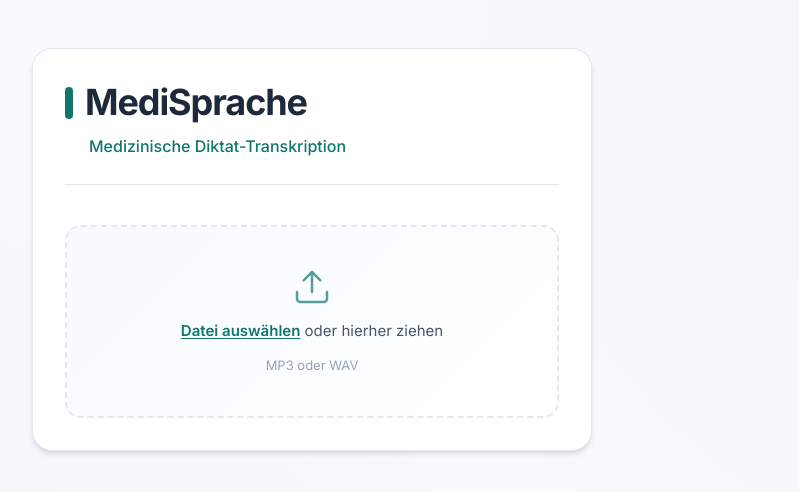
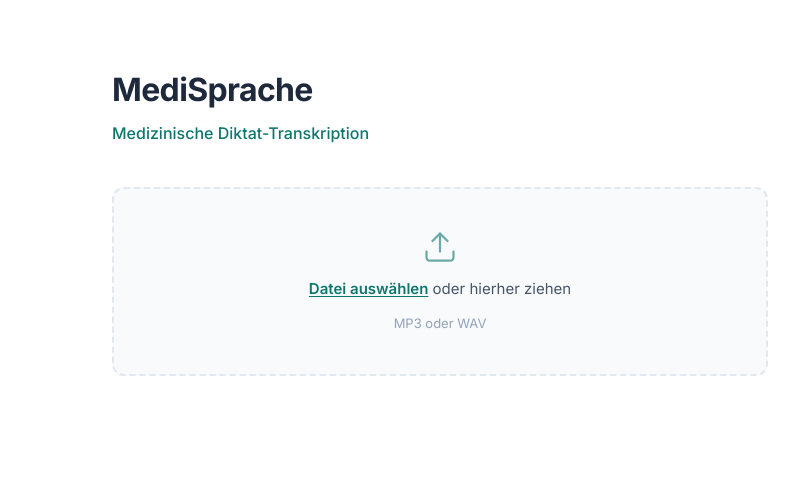
Before and after one commit to rahulkvr/MediSprache, a Next.js app in the folder frontend/: page / in a window 1280 px wide. Shown: the top 492 px of the page, without its empty margins (200-999 px from the left). Built offline with nearby package versions, Linux system fonts and the light colour scheme.

Commit message:
style: revert to minimal design
Remove gradients, accent bars, and card boxes for clean interface.

Co-authored-by: Rahul Padinhappurath Bharathan <44444437+rahulkvr@users.noreply.github.com>

```diff
--- a/frontend/app/globals.css
+++ b/frontend/app/globals.css
@@ -1,7 +1,6 @@
 @import url('https://fonts.googleapis.com/css2?family=Inter:wght@400;500;600;700&display=swap');
 
 :root {
-  /* Colors - professional medical palette */
   --primary: #0f766e;
   --primary-light: #14b8a6;
   --primary-dark: #0d5d56;
@@ -13,10 +12,8 @@
   --bg-page: #ffffff;
   --bg-subtle: #f8fafc;
   --bg-hover: #f1f5f9;
-  --bg-card: #ffffff;
 
   --border-color: #e2e8f0;
-  --border-light: #f1f5f9;
 
   --accent: #0f766e;
   --accent-light: #ccfbf1;
@@ -26,12 +23,8 @@
   --error-bg: #fef2f2;
 
   --success: #059669;
-
-  --shadow-sm: 0 1px 2px 0 rgb(0 0 0 / 0.05);
-  --shadow-md: 0 4px 6px -1px rgb(0 0 0 / 0.1), 0 2px 4px -2px rgb(0 0 0 / 0.1);
 }
 
-/* Reset */
 *, *::before, *::after {
   box-sizing: border-box;
   margin: 0;
@@ -40,22 +33,17 @@
 
 html {
   font-size: 16px;
-  -webkit-text-size-adjust: 100%;
 }
 
 body {
   font-family: 'Inter', -apple-system, BlinkMacSystemFont, 'Segoe UI', sans-serif;
-  background-color: var(--bg-subtle);
-  background-image:
-    radial-gradient(circle at 100% 0%, rgba(15, 118, 110, 0.03) 0%, transparent 50%),
-    radial-gradient(circle at 0% 100%, rgba(15, 118, 110, 0.03) 0%, transparent 50%);
+  background-color: var(--bg-page);
   color: var(--text-primary);
   min-height: 100vh;
   line-height: 1.6;
   -webkit-font-smoothing: antialiased;
 }
 
-/* Accessibility */
 .skip-link {
   position: absolute;
   top: -100px;
@@ -73,81 +61,54 @@ body {
   top: 1rem;
 }
 
-/* Layout */
 .app-container {
   min-height: 100vh;
-  display: flex;
-  flex-direction: column;
 }
 
 .main-content {
-  max-width: 880px;
-  width: 100%;
+  max-width: 720px;
   margin: 0 auto;
-  padding: 2rem 1rem 3rem;
-  flex: 1;
+  padding: 3rem 1.5rem 4rem;
 }
 
 @media (min-width: 640px) {
   .main-content {
-    padding: 3rem 2rem 4rem;
+    padding: 4rem 2rem 5rem;
   }
 }
 
-/* Page header */
+/* Header */
 .page-header {
   margin-bottom: 2.5rem;
-  padding-bottom: 1.5rem;
-  border-bottom: 1px solid var(--border-color);
 }
 
 .page-title {
-  font-size: 2.25rem;
+  font-size: 2rem;
   font-weight: 700;
   color: var(--text-primary);
-  letter-spacing: -0.03em;
-  line-height: 1.2;
-  display: flex;
-  align-items: center;
-  gap: 0.75rem;
-}
-
-.page-title::before {
-  content: '';
-  display: inline-block;
-  width: 8px;
-  height: 32px;
-  background: var(--primary);
-  border-radius: 4px;
+  letter-spacing: -0.02em;
 }
 
 .page-subtitle {
   font-size: 1rem;
   color: var(--primary);
-  margin-top: 0.625rem;
-  margin-left: 1.5rem;
+  margin-top: 0.375rem;
   font-weight: 500;
 }
 
-/* Upload view */
+/* Upload */
 .upload-view {
-  max-width: 560px;
-  background: var(--bg-card);
-  border-radius: 20px;
-  padding: 2rem;
-  box-shadow: var(--shadow-md);
-  border: 1px solid var(--border-color);
+  max-width: 100%;
 }
 
-/* File dropzone */
 .file-dropzone {
   border: 2px dashed var(--border-color);
-  border-radius: 16px;
+  border-radius: 12px;
   padding: 2.5rem 1.5rem;
   text-align: center;
   cursor: pointer;
-  transition: all 0.2s ease;
-  background: linear-gradient(135deg, var(--bg-subtle) 0%, var(--bg-page) 100%);
+  transition: all 0.15s ease;
+  background: var(--bg-subtle);
 }
 
 .file-dropzone:hover,
@@ -160,18 +121,12 @@ body {
   border-color: var(--primary);
   background: var(--accent-bg);
   border-style: solid;
-  transform: scale(1.01);
 }
 
 .file-dropzone.disabled {
   opacity: 0.6;
   cursor: not-allowed;
   pointer-events: none;
-}
-
-.file-dropzone:focus-visible {
-  outline: 2px solid var(--text-primary);
-  outline-offset: 2px;
 }
 
 .file-input-hidden {
@@ -186,10 +141,10 @@ body {
 }
 
 .icon-upload {
-  width: 40px;
-  height: 40px;
+  width: 36px;
+  height: 36px;
   color: var(--primary);
-  opacity: 0.7;
+  opacity: 0.6;
 }
 
 .dropzone-text {
@@ -212,13 +167,12 @@ body {
 .file-selected {
   display: flex;
   align-items: center;
-  justify-content: flex-start;
   gap: 0.625rem;
   color: var(--text-primary);
 }
 
 .file-selected svg {
-  color: var(--success);
+  color: var(--primary);
   flex-shrink: 0;
 }
 
@@ -238,7 +192,6 @@ body {
   border-radius: 6px;
   color: var(--error);
   cursor: pointer;
-  flex-shrink: 0;
   transition: all 0.15s ease;
   margin-left: auto;
 }
@@ -248,29 +201,17 @@ body {
   color: white;
 }
 
-.btn-clear-file:focus-visible {
-  outline: 2px solid var(--error);
-  outline-offset: 2px;
-}
-
 .btn-clear-file:disabled {
   opacity: 0.5;
   cursor: not-allowed;
 }
 
-.btn-clear-file svg {
-  width: 16px;
-  height: 16px;
-}
-
 /* Audio preview */
 .audio-preview {
   margin-top: 1rem;
-  padding: 1rem 1.25rem;
-  background: var(--bg-card);
-  border-radius: 12px;
-  border: 1px solid var(--border-color);
-  box-shadow: var(--shadow-sm);
+  padding: 0.75rem 1rem;
+  background: var(--bg-subtle);
+  border-radius: 8px;
 }
 
 .audio-preview audio {
@@ -278,46 +219,33 @@ body {
   height: 40px;
 }
 
-/* Upload section */
+/* Buttons */
 .upload-section {
   display: flex;
   flex-direction: column;
   gap: 1rem;
 }
 
-/* Buttons */
 .btn-primary {
   display: inline-flex;
   align-items: center;
   justify-content: center;
   gap: 0.5rem;
   width: 100%;
-  padding: 1rem 1.5rem;
+  padding: 0.875rem 1.25rem;
   background: var(--primary);
   color: white;
   font-family: inherit;
-  font-size: 1rem;
+  font-size: 0.9375rem;
   font-weight: 600;
   border: none;
-  border-radius: 12px;
+  border-radius: 8px;
   cursor: pointer;
-  transition: all 0.2s ease;
-  box-shadow: var(--shadow-sm);
+  transition: background 0.15s ease;
 }
 
 .btn-primary:hover {
   background: var(--primary-dark);
-  box-shadow: var(--shadow-md);
-  transform: translateY(-1px);
-}
-
-.btn-primary:active {
-  transform: translateY(0);
-}
-
-.btn-primary:focus-visible {
-  outline: 2px solid var(--primary);
-  outline-offset: 2px;
 }
 
 .btn-secondary {
@@ -325,28 +253,22 @@ body {
   align-items: center;
   justify-content: center;
   gap: 0.5rem;
-  padding: 0.75rem 1.25rem;
-  background: var(--bg-card);
+  padding: 0.625rem 1rem;
+  background: var(--bg-page);
   color: var(--text-primary);
   font-family: inherit;
-  font-size: 0.9375rem;
+  font-size: 0.875rem;
   font-weight: 500;
   border: 1px solid var(--border-color);
-  border-radius: 10px;
+  border-radius: 6px;
   cursor: pointer;
-  transition: all 0.2s ease;
-  box-shadow: var(--shadow-sm);
+  transition: all 0.15s ease;
 }
 
 .btn-secondary:hover {
   background: var(--bg-subtle);
   border-color: var(--primary);
   color: var(--primary);
-}
-
-.btn-secondary:focus-visible {
-  outline: 2px solid var(--primary);
-  outline-offset: 2px;
 }
 
 .btn-icon {
@@ -369,27 +291,20 @@ body {
   color: var(--text-primary);
 }
 
-.btn-icon:focus-visible {
-  outline: 2px solid var(--text-primary);
-  outline-offset: 2px;
-}
-
-/* Processing state */
+/* Processing */
 .processing-state {
   display: flex;
   align-items: center;
   justify-content: center;
-  gap: 0.875rem;
-  padding: 1.25rem;
-  background: var(--accent-bg);
-  border-radius: 12px;
+  gap: 0.75rem;
+  padding: 1rem;
   color: var(--primary);
 }
 
 .processing-spinner {
-  width: 22px;
-  height: 22px;
-  border: 2.5px solid var(--accent-light);
+  width: 20px;
+  height: 20px;
+  border: 2px solid var(--accent-light);
   border-top-color: var(--primary);
   border-radius: 50%;
   animation: spin 0.8s linear infinite;
@@ -404,7 +319,7 @@ body {
   font-weight: 500;
 }
 
-/* Error alert */
+/* Error */
 .alert-error {
   display: flex;
   align-items: flex-start;
@@ -422,48 +337,38 @@ body {
   margin-top: 1px;
 }
 
-/* Tab navigation */
+/* Tabs */
 .tab-nav {
   display: flex;
   align-items: center;
-  gap: 0.5rem;
-  margin-top: 2.5rem;
+  gap: 0.25rem;
+  margin-top: 2rem;
   margin-bottom: 1.5rem;
-  padding: 0.375rem;
-  background: var(--bg-subtle);
-  border-radius: 12px;
-  width: fit-content;
 }
 
 .tab-btn {
-  padding: 0.625rem 1.25rem;
+  padding: 0.5rem 1rem;
   background: transparent;
   color: var(--text-secondary);
   font-family: inherit;
   font-size: 0.9375rem;
   font-weight: 500;
   border: none;
-  border-radius: 8px;
+  border-radius: 6px;
   cursor: pointer;
-  transition: all 0.2s ease;
+  transition: all 0.15s ease;
 }
 
 .tab-btn:hover {
+  background: var(--bg-hover);
   color: var(--text-primary);
 }
 
 .tab-btn.active {
-  background: var(--bg-card);
+  background: var(--accent-light);
   color: var(--primary);
-  box-shadow: var(--shadow-sm);
 }
 
-.tab-btn:focus-visible {
-  outline: 2px solid var(--primary);
-  outline-offset: 2px;
-}
-
-/* Tab content */
 .tab-content {
   padding: 1rem 0;
   min-height: 60px;
@@ -472,19 +377,14 @@ body {
 .transcription-content,
 .notes-content {
   font-size: 0.9375rem;
+  line-height: 1.7;
 }
 
-/* Result view */
+/* Results */
 .result-view {
   max-width: 100%;
-  background: var(--bg-card);
-  border-radius: 20px;
-  padding: 2.5rem;
-  box-shadow: var(--shadow-md);
-  border: 1px solid var(--border-color);
 }
 
-/* Summary container */
 .summary-container {
   margin-bottom: 0;
 }
@@ -494,31 +394,16 @@ body {
   align-items: flex-start;
   justify-content: space-between;
   gap: 1rem;
-  margin-bottom: 2rem;
+  margin-bottom: 1.5rem;
 }
 
 .summary-title {
-  font-size: 1.75rem;
+  font-size: 1.5rem;
   font-weight: 700;
   color: var(--text-primary);
   letter-spacing: -0.02em;
-  line-height: 1.3;
-  display: flex;
-  align-items: center;
-  gap: 0.75rem;
 }
 
-.summary-title::before {
-  content: '';
-  display: inline-block;
-  width: 6px;
-  height: 28px;
-  background: var(--primary);
-  border-radius: 3px;
-  flex-shrink: 0;
-}
-
-/* Summary table - like reference design */
 .summary-table {
   display: flex;
   flex-direction: column;
@@ -526,28 +411,10 @@ body {
 
 .summary-row {
   display: grid;
-  grid-template-columns: 180px 1fr;
+  grid-template-columns: 160px 1fr;
   gap: 1.5rem;
-  padding: 1.25rem 0;
+  padding: 1rem 0;
   border-top: 1px solid var(--border-color);
-  position: relative;
-}
-
-.summary-row::before {
-  content: '';
-  position: absolute;
-  left: 0;
-  top: 0;
-  bottom: 0;
-  width: 3px;
-  background: var(--primary);
-  border-radius: 2px;
-  opacity: 0;
-  transition: opacity 0.2s ease;
-}
-
-.summary-row:hover::before {
-  opacity: 1;
 }
 
 .summary-row:first-child {
@@ -557,7 +424,7 @@ body {
 @media (max-width: 600px) {
   .summary-row {
     grid-template-columns: 1fr;
-    gap: 0.375rem;
+    gap: 0.25rem;
   }
 }
 
@@ -565,18 +432,14 @@ body {
   font-size: 0.875rem;
   font-weight: 600;
   color: var(--text-secondary);
-  line-height: 1.5;
-  text-transform: uppercase;
-  letter-spacing: 0.025em;
 }
 
 .summary-value {
   font-size: 0.9375rem;
   color: var(--text-primary);
-  line-height: 1.7;
+  line-height: 1.65;
 }
 
-/* Content rendering */
 .multiline-content p {
   margin-bottom: 0.75rem;
 }
@@ -591,10 +454,6 @@ body {
   display: flex;
   flex-direction: column;
   gap: 0.375rem;
-}
-
-.content-list li {
-  line-height: 1.5;
 }
 
 .nested-content {
@@ -617,45 +476,22 @@ body {
   color: var(--text-muted);
 }
 
-/* Result actions */
 .result-actions {
-  margin-top: 2.5rem;
-  padding-top: 2rem;
+  margin-top: 2rem;
+  padding-top: 1.5rem;
   border-top: 1px solid var(--border-color);
   display: flex;
   gap: 0.75rem;
 }
 
 /* Responsive */
-@media (max-width: 640px) {
-  .upload-view,
-  .result-view {
-    border-radius: 16px;
-    padding: 1.5rem;
-  }
-
-  .page-header {
-    padding-bottom: 1rem;
-  }
-}
-
 @media (max-width: 480px) {
   .page-title {
     font-size: 1.625rem;
   }
 
-  .page-title::before {
-    width: 6px;
-    height: 26px;
-  }
-
   .summary-title {
-    font-size: 1.375rem;
-  }
-
-  .summary-title::before {
-    width: 5px;
-    height: 22px;
+    font-size: 1.25rem;
   }
 
   .summary-header {
@@ -663,10 +499,4 @@ body {
     align-items: flex-start;
     gap: 0.75rem;
   }
-
-  .upload-view,
-  .result-view {
-    padding: 1.25rem;
-    border-radius: 12px;
-  }
 }
```
